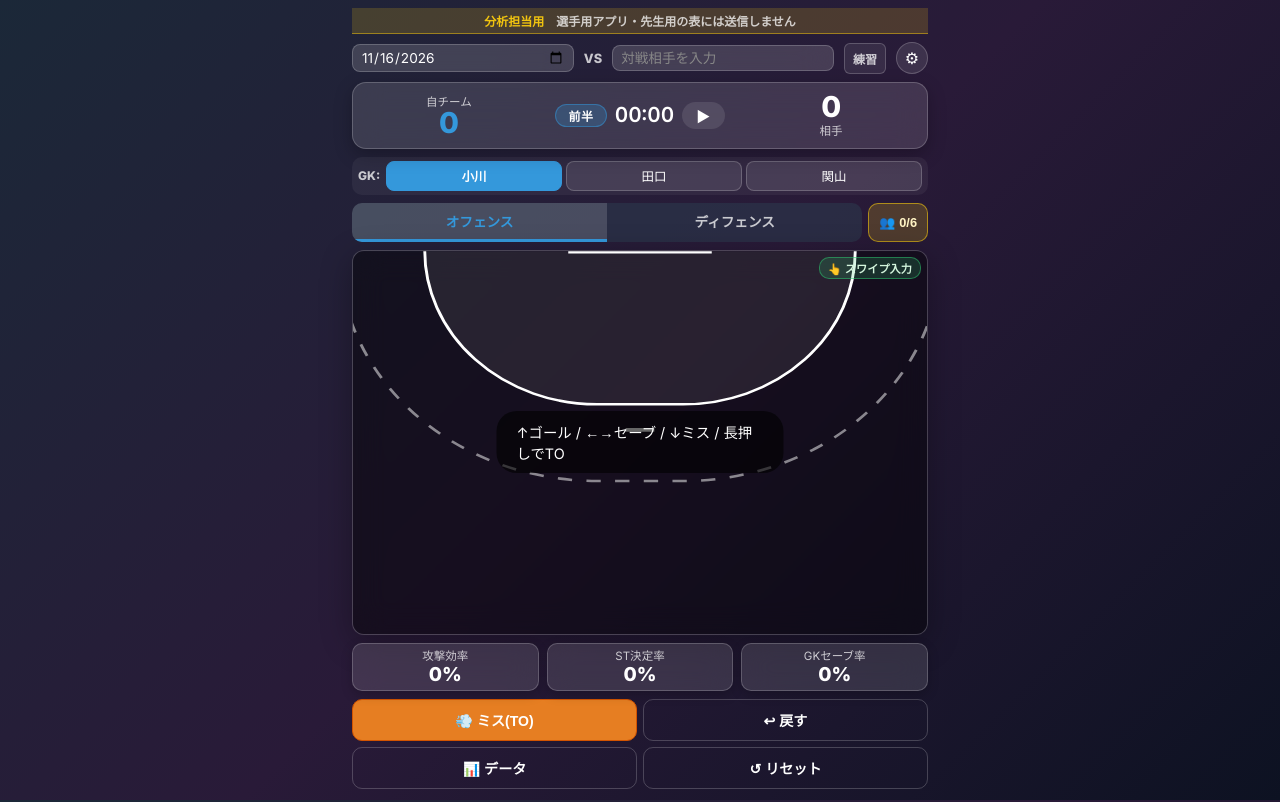
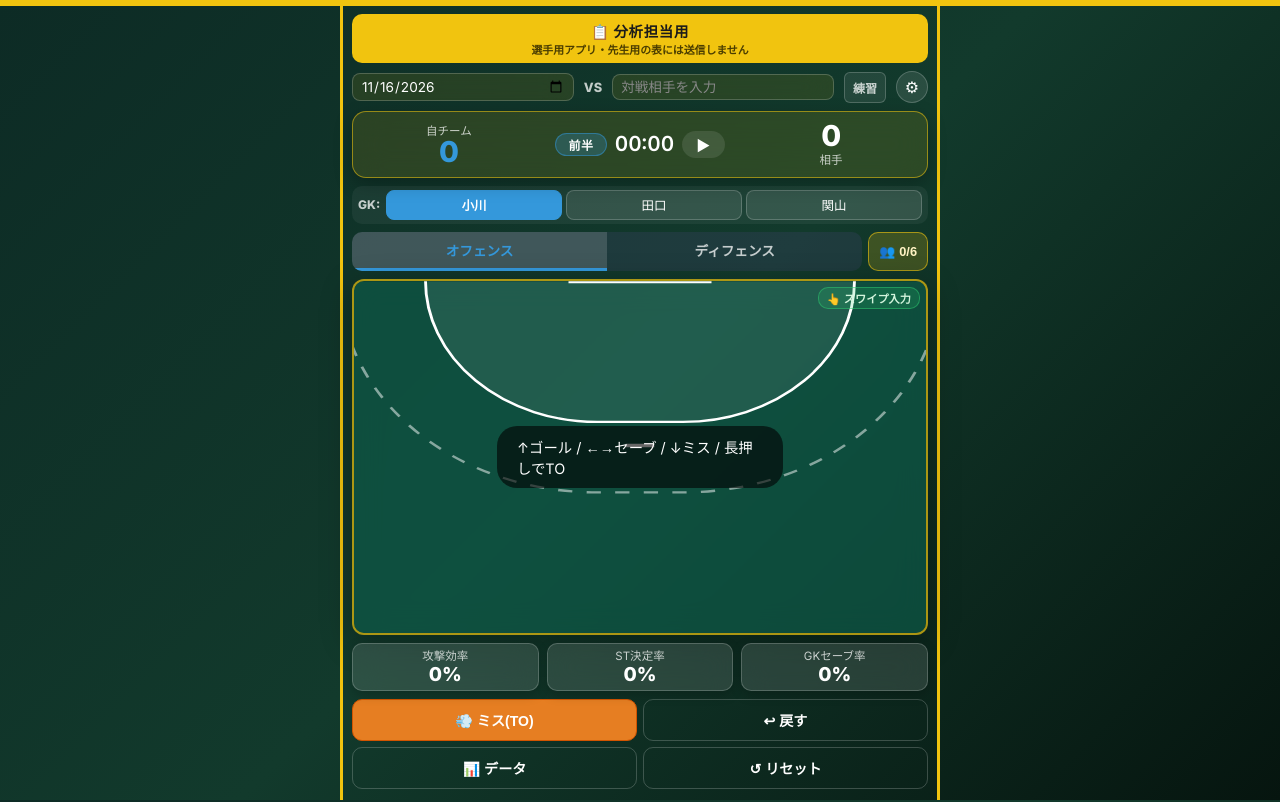
Before and after one commit to ganchi2014-tech/handball-analyzer, a plain HTML site: page analyst/index.html in a window 1280 px wide. Shown: the top 802 px of the page. Drawn offline with nearby package versions, Linux system fonts and the light colour scheme; no server answers.

Commit message:
分析担当用: 選手用と見分けがつく配色に変更（緑の地・黄色の枠と帯）
Co-Authored-By: Claude Fable 5.2 <noreply@anthropic.com>
Claude-Session: https://claude.ai/code/session_01MNi2WmdUCxarq6VqrRFDQE

```diff
--- a/analyst/index.html
+++ b/analyst/index.html
@@ -7,6 +7,7 @@
     <!-- アプリ化（ホーム画面に追加）のための設定 -->
     <meta name="apple-mobile-web-app-capable" content="yes">
     <meta name="apple-mobile-web-app-status-bar-style" content="black-translucent">
+    <meta name="theme-color" content="#f1c40f">
     <meta name="apple-mobile-web-app-title" content="分析担当">
     <meta name="mobile-web-app-capable" content="yes">
     <meta name="application-name" content="分析担当">
@@ -20,7 +21,7 @@
         });
       }
     </script>
-    <link rel="stylesheet" href="styles.css?v=a1">
+    <link rel="stylesheet" href="styles.css?v=a2">
     <link href="https://fonts.googleapis.com/css2?family=Inter:wght@400;600;800&display=swap" rel="stylesheet">
     <script src="https://cdnjs.cloudflare.com/ajax/libs/html2canvas/1.4.1/html2canvas.min.js"></script>
 
@@ -55,7 +56,7 @@
 <body>
     <div id="app" class="attack-mode">
         <!-- 分析担当用の表示（生徒用と取り違えないため） -->
-        <div class="analyst-banner">分析担当用　<span>選手用アプリ・先生用の表には送信しません</span></div>
+        <div class="analyst-banner">📋 分析担当用<span>選手用アプリ・先生用の表には送信しません</span></div>
         <!-- Match Info -->
         <div class="match-info">
             <input type="date" id="match-date" class="info-input">
@@ -579,9 +580,9 @@
         </div>
     </div>
 
-    <script src="lib/roster.js?v=a1"></script>
-    <script src="lib/stats.js?v=a1"></script>
-    <script src="lib/csv.js?v=a1"></script>
-    <script src="app.js?v=a1"></script>
+    <script src="lib/roster.js?v=a2"></script>
+    <script src="lib/stats.js?v=a2"></script>
+    <script src="lib/csv.js?v=a2"></script>
+    <script src="app.js?v=a2"></script>
 </body>
 </html>
--- a/analyst/styles.css
+++ b/analyst/styles.css
@@ -1338,17 +1338,21 @@ body {
  *  分析担当用の追加（状況 / アシスト / 集約表示）
  * ============================================================ */
 .analyst-banner {
-    background: rgba(241, 196, 15, 0.18);
-    border-bottom: 1px solid rgba(241, 196, 15, 0.5);
-    color: #f1c40f;
-    font-size: 0.75rem;
+    background: #f1c40f;
+    color: #1b1b1b;
+    font-size: 0.9rem;
     font-weight: 800;
     text-align: center;
-    padding: 4px 8px;
+    padding: 6px 8px;
+    border-radius: 10px;
+    letter-spacing: 0.05em;
 }
 .analyst-banner span {
-    color: var(--text-muted);
-    font-weight: 600;
+    display: block;
+    color: #4a3d00;
+    font-size: 0.68rem;
+    font-weight: 700;
+    letter-spacing: 0;
 }
 .practice-btn {
     background: rgba(255,255,255,0.08);
@@ -1531,3 +1535,31 @@ body {
 }
 .rule-text ol { margin: 4px 0 8px 1.2em; padding: 0; }
 .rule-text p { margin: 4px 0; }
+
+/* ── 分析担当用の配色（選手用＝紺と紫 と見分けがつくよう、緑の地に黄色の枠） ── */
+body {
+    background: linear-gradient(135deg, #0d2b25 0%, #123a2c 50%, #06150f 100%);
+    background-attachment: fixed;
+    border-top: 6px solid #f1c40f;
+}
+#app {
+    box-shadow: inset 3px 0 0 #f1c40f, inset -3px 0 0 #f1c40f;
+}
+.scoreboard {
+    background: rgba(241, 196, 15, 0.12);
+    border-color: rgba(241, 196, 15, 0.55);
+}
+.court-container {
+    border: 2px solid rgba(241, 196, 15, 0.7);
+    background: rgba(8, 40, 30, 0.55);
+}
+.court-svg > rect:first-of-type {
+    fill: rgba(22, 160, 133, 0.28);
+}
+.modal-content {
+    background: rgba(14, 38, 32, 0.92);
+    border-top: 3px solid #f1c40f;
+}
+.info-input {
+    background: rgba(241, 196, 15, 0.1);
+}
```
Also changed, not shown: analyst/sw.js (+6 -6 lines).
